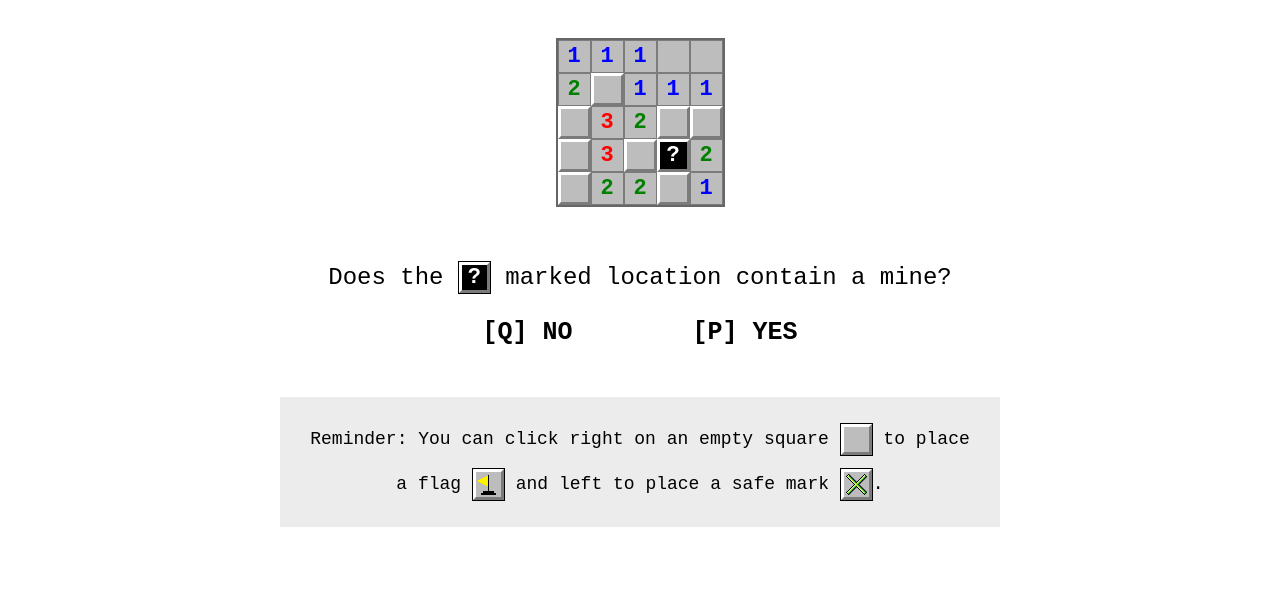
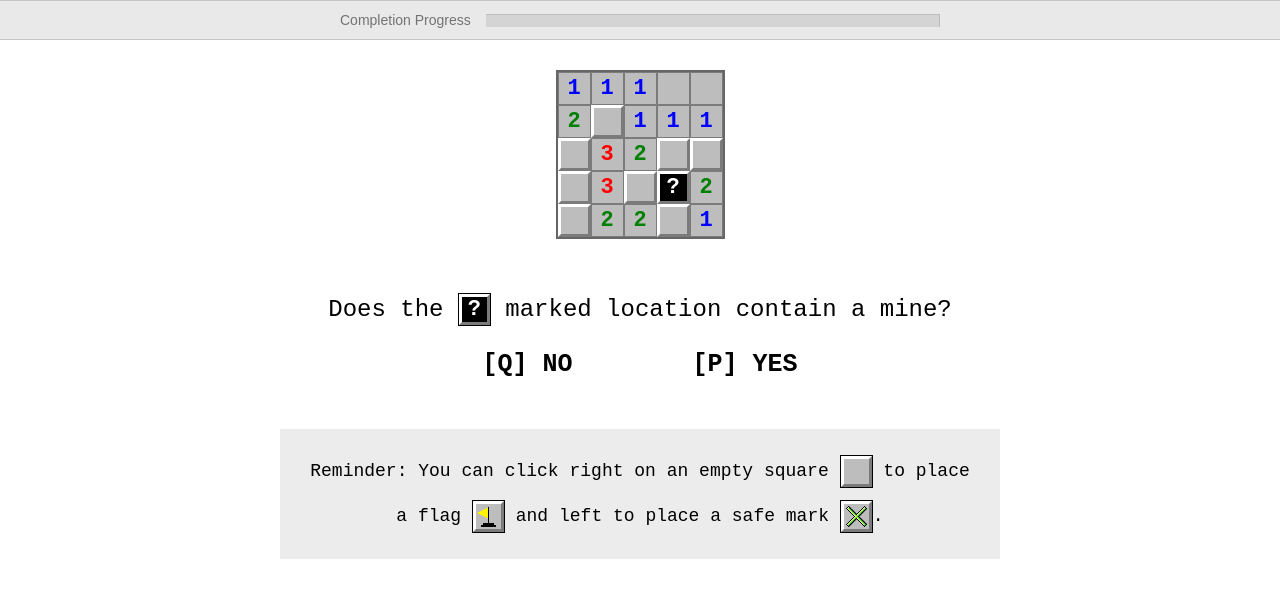
Before and after one commit to rmhofer/minesweeper, a Flask app: page /experiment in a window 1280 px wide. Shown: the top 608 px of the page. Run offline with Flask 3, Linux system fonts and the light colour scheme.

Commit message:
progress bar

```diff
--- a/routes.py
+++ b/routes.py
@@ -18,7 +18,7 @@ def inject_query_string():
 @app.route('/')
 def index():
     query_string = request.query_string.decode('utf-8')
-    return redirect(url_for('consent') + '?' + query_string)
+    return redirect(url_for('render_page', page_name='consent') + '?' + query_string)
 
 @app.route('/<page_name>')
 def render_page(page_name):
@@ -129,8 +129,8 @@ def get_stimulus():
                    game_state_solved=game_state_solved,
                    game_board=game_board,
                    interaction_mode='exploratory',  # Possible values: 'disabled', 'standard', 'exploratory'
+                   progress_percent=(trial_id / len(stimuli)) * 100
                    )
-
 
 @app.route('/game', methods=['GET', 'POST'])
 def game():
--- a/static/css/main.css
+++ b/static/css/main.css
@@ -1,3 +1,8 @@
+body {
+    margin: 0px;
+    font-family: Arial, Helvetica, sans-serif;
+}
+
 .contents-wrapper {
     display: flex;
     flex-direction: column; /* Stack children vertically */
@@ -5,6 +10,53 @@
     text-align: center; /* Center text for all children */
 }
 
+/* Progress Bar Styles */
+.progress-bar-container {
+    background-color: rgb(233, 233, 233);
+    border-top: 1px solid #c4c4c4;
+    border-bottom: 1px solid #c4c4c4;
+    width: 100%;
+    height: 38px;
+    position: relative;
+}
+
+.progress-bar-wrapper {
+    max-width: 600px;
+    margin: 0 auto;
+    height: 100%;
+    display: flex;
+    align-items: center;
+}
+
+.progress-text {
+    /* flex-grow: 1; */
+    text-align: left;
+    margin-right: 15px;
+    font-size: 14px;
+    color: rgb(115, 115, 115);
+}
+
+.progress-text p {
+    margin-top: 0;
+    margin-bottom: 0;
+}
+
+.progress-bar-area {
+    flex-grow: 1;
+    position: relative;
+    height: 12px;
+    background-color: #d4d4d4; /* Light grey background for the progress area */
+    border-top: 1px solid #bcbcbc;
+    border-right: 1px solid #bcbcbc;
+}
+
+.progress-bar {
+    background-color: darkgrey;
+    height: 12px;
+    width: 0%; /* Start with 0% and increase dynamically */
+    position: absolute;
+    left: 0;
+}
 
 /* styles for the minesweeper game board */
 .game-board-container {
@@ -174,7 +226,7 @@
     color: #333; /* Adjust the color as needed */
 }
 
-button {
+.contents-wrapper button {
     background-color: grey; /* Grey background */
     color: white; /* White text */
     padding: 10px 20px; /* Larger size with some padding */
@@ -186,6 +238,6 @@ button {
     transition: background-color 0.3s; /* Smooth transition for hover effect */
 }
 
-button:hover {
+.contents-wrapper button:hover {
     background-color: #505050; /* Slightly darker grey on hover */
 }
--- a/static/js/experiment.js
+++ b/static/js/experiment.js
@@ -10,6 +10,10 @@ function startTrial() {
         let interactionMode = data.interaction_mode;
         let isSolvedStateShown = false;
         let probePosition = null, minePresent = false;
+
+        // advance the progress bar
+        let progressPercent = data.progress_percent
+        document.getElementById('progress-bar').style.width = progressPercent + '%';
 
         // render the game board and game state
         renderGameBoard(gameState, interactionMode);
--- a/templates/consent.html
+++ b/templates/consent.html
@@ -6,6 +6,10 @@
     <title>Experiment Consent</title>
     <!-- Bootstrap CSS -->
     <link href="https://stackpath.bootstrapcdn.com/bootstrap/4.3.1/css/bootstrap.min.css" rel="stylesheet">
+
+    <!-- custom styles -->
+    <link rel="stylesheet" type="text/css" href="{{ url_for('static', filename='css/main.css') }}">
+
     <style>
         .consent-wrapper-class {
             max-width: 600px;
@@ -26,7 +30,7 @@
         <p>All data collected in this study will be kept anonymous and used solely for research purposes.</p>
         <p>If you agree to participate in this study, please click the "I Agree" button below. By clicking this button, you acknowledge that you have read and understood this consent form, and agree to participate in the research.</p>
         <!-- Agreement Button -->
-        <form action="{{ url_for('instructions') }}?{{ query_string }}">
+        <form action="{{ url_for('render_page', page_name='instructions') }}?{{ query_string }}">
             <button type="submit" class="btn btn-primary">I Agree</button>
         </form>
     </div>
--- a/templates/experiment.html
+++ b/templates/experiment.html
@@ -6,6 +6,10 @@
     <script src="https://code.jquery.com/jquery-3.6.0.min.js"></script>
 </head>
 <body>
+
+    <!-- Include Progress Bar -->
+    {% include 'progress_bar.html' %}
+
     <div class="contents-wrapper">
 
         <!-- create an empty div for the game board -->
--- /dev/null
+++ b/templates/progress_bar.html
@@ -0,0 +1,11 @@
+<!-- Progress Bar Snippet -->
+<div class="progress-bar-container">
+    <div class="progress-bar-wrapper">
+        <div class="progress-text">
+            <p>Completion Progress</p>
+        </div>
+        <div class="progress-bar-area">
+            <div id="progress-bar" class="progress-bar" style="width: 0%;"></div>
+        </div>
+    </div>
+</div>
```
Also changed, not shown: templates/instructions.html (+7 -0 lines).
